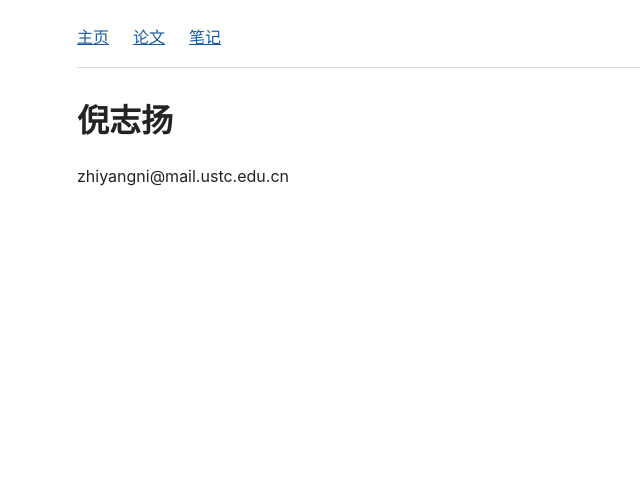
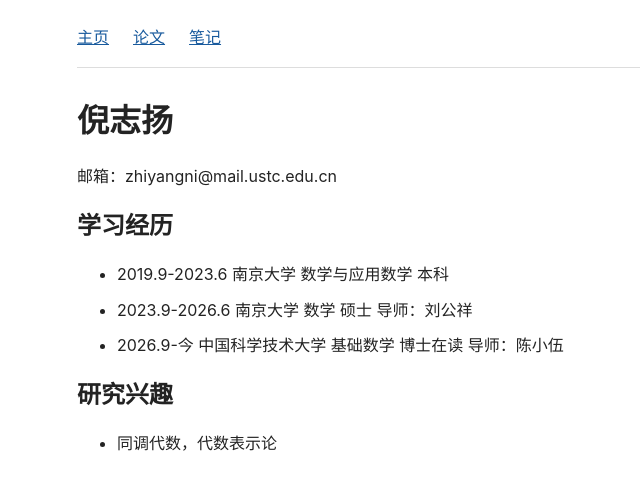
Before and after one commit to KKaixinBBaobei/KKaixinBBaobei.github.io, a Jekyll site: the page built from index.md, in a window 1280 px wide. Shown: the top 490 px of the page, without its empty margins (179-819 px from the left). Built offline with Jekyll 4.4.1, drawn with Linux system fonts in a browser that asks for light colours.

Commit message:
更新主页个人信息

```diff
--- a/index.md
+++ b/index.md
@@ -5,4 +5,14 @@ title: 倪志扬的个人主页
 
 # 倪志扬
 
-zhiyangni@mail.ustc.edu.cn
+邮箱：zhiyangni@mail.ustc.edu.cn
+
+## 学习经历
+
+- 2019.9-2023.6 南京大学 数学与应用数学 本科
+- 2023.9-2026.6 南京大学 数学 硕士 导师：刘公祥
+- 2026.9-今 中国科学技术大学 基础数学 博士在读 导师：陈小伍
+
+## 研究兴趣
+
+- 同调代数，代数表示论
```
